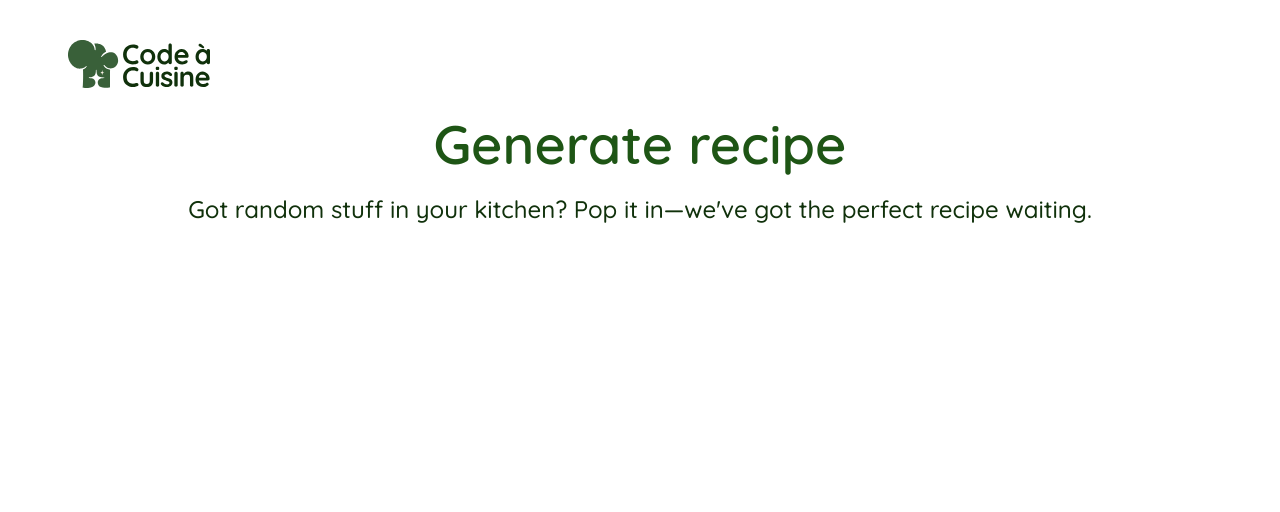
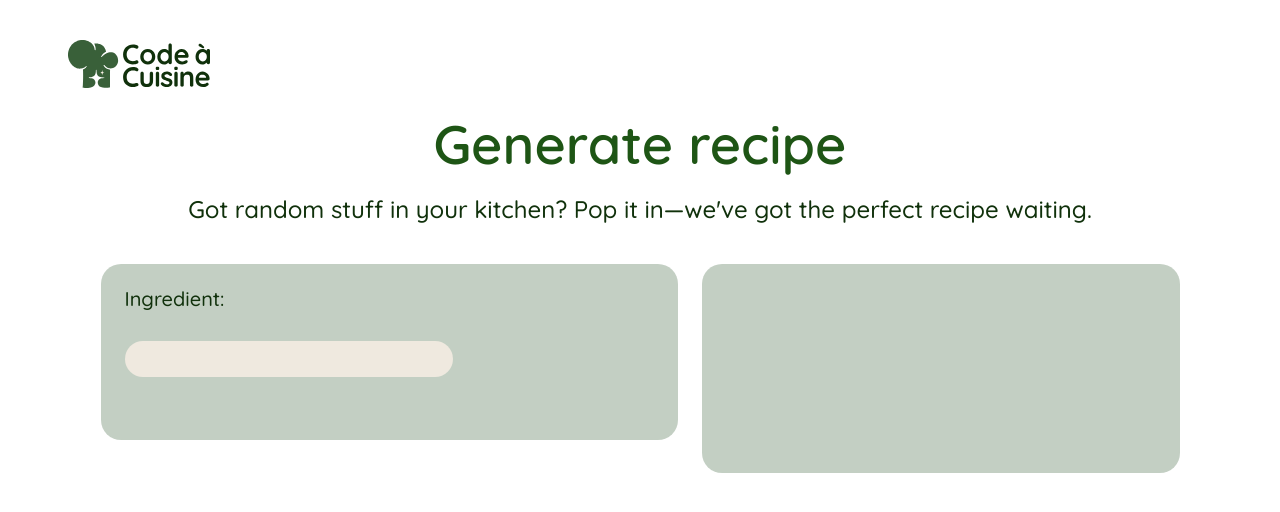
Before and after one commit to FatihYalcin42/code-cuisine, an Angular app: page /generate-recipe in a window 1280 px wide. Shown: the top 512 px of the page. Built offline with nearby package versions, Linux system fonts and the light colour scheme.

Commit message:
feat: add ingredient and ingredients-list panels to generate page

```diff
--- a/src/app/pages/generate-recipe-page/generate-recipe-page.html
+++ b/src/app/pages/generate-recipe-page/generate-recipe-page.html
@@ -18,4 +18,15 @@
   </div>
 </header>
 
-<main class="generate-page-content" aria-label="Generate recipe page"></main>
+<main class="generate-page-content" aria-label="Generate recipe page">
+  <div class="generate-panels">
+    <section class="ingredient-panel" aria-labelledby="ingredient-panel-title">
+      <label class="ingredient-label" id="ingredient-panel-title" for="ingredient-input">
+        Ingredient:
+      </label>
+      <input class="ingredient-input" id="ingredient-input" type="text" />
+    </section>
+
+    <section class="ingredient-list-panel" aria-label="List of your ingredients"></section>
+  </div>
+</main>
--- a/src/app/pages/generate-recipe-page/generate-recipe-page.scss
+++ b/src/app/pages/generate-recipe-page/generate-recipe-page.scss
@@ -77,7 +77,68 @@
 }
 
 .generate-page-content {
+  box-sizing: border-box;
+  padding: 24px 68px 40px;
   min-height: calc(100dvh - 240px);
+}
+
+.generate-panels {
+  display: grid;
+  grid-template-columns: minmax(0, 577px) minmax(0, 478px);
+  justify-content: center;
+  align-items: start;
+  gap: 24px;
+}
+
+.ingredient-panel,
+.ingredient-list-panel {
+  box-sizing: border-box;
+  border-radius: 20px;
+  background: rgb(57 96 57 / 30%);
+}
+
+.ingredient-panel {
+  display: grid;
+  align-content: start;
+  gap: 32px;
+  width: 577px;
+  min-height: 176px;
+  padding: 25px 24px;
+}
+
+.ingredient-label {
+  margin: 0;
+  color: #10310b;
+  font-family: 'Quicksand', sans-serif;
+  font-size: 20px;
+  font-style: normal;
+  font-weight: 500;
+  letter-spacing: 0;
+  line-height: 20px;
+}
+
+.ingredient-input {
+  width: 300px;
+  height: 36px;
+  padding: 0 14px;
+  border: 0;
+  border-radius: 999px;
+  background: rgb(250 240 230 / 80%);
+  color: #10310b;
+  font: inherit;
+  font-family: 'Quicksand', sans-serif;
+  font-size: 16px;
+  outline: none;
+}
+
+.ingredient-input:focus {
+  box-shadow: 0 0 0 2px rgb(30 85 21 / 18%);
+}
+
+.ingredient-list-panel {
+  width: 478px;
+  height: 209px;
+  padding: 24px;
 }
 
 @media (max-width: 768px) {
@@ -111,6 +172,29 @@
 
   .generate-page-content {
     min-height: auto;
+    padding: 24px 20px 32px;
     padding-bottom: 32px;
   }
+
+  .generate-panels {
+    grid-template-columns: 1fr;
+  }
+
+  .ingredient-panel,
+  .ingredient-list-panel {
+    width: 100%;
+  }
+
+  .ingredient-panel {
+    min-height: auto;
+  }
+
+  .ingredient-input {
+    width: 100%;
+  }
+
+  .ingredient-list-panel {
+    min-height: 209px;
+    height: auto;
+  }
 }
```
